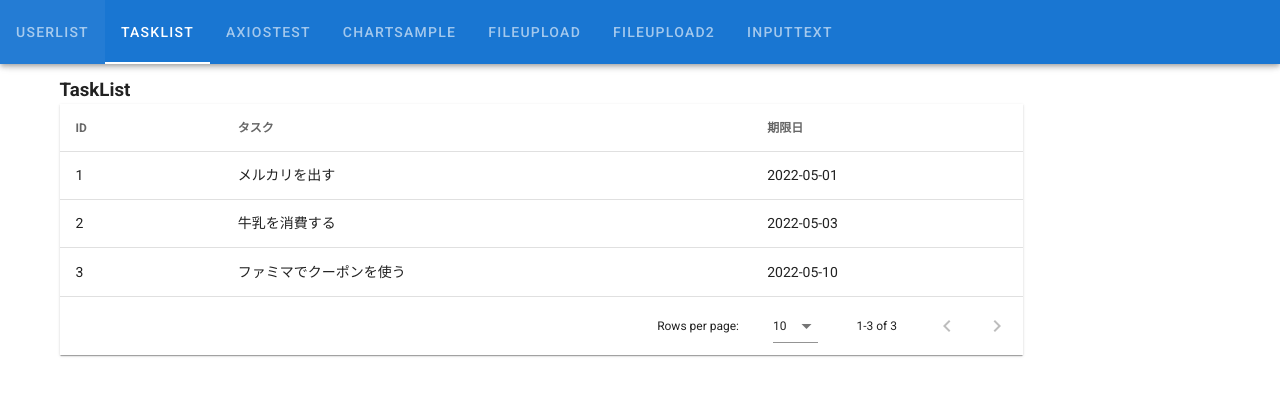
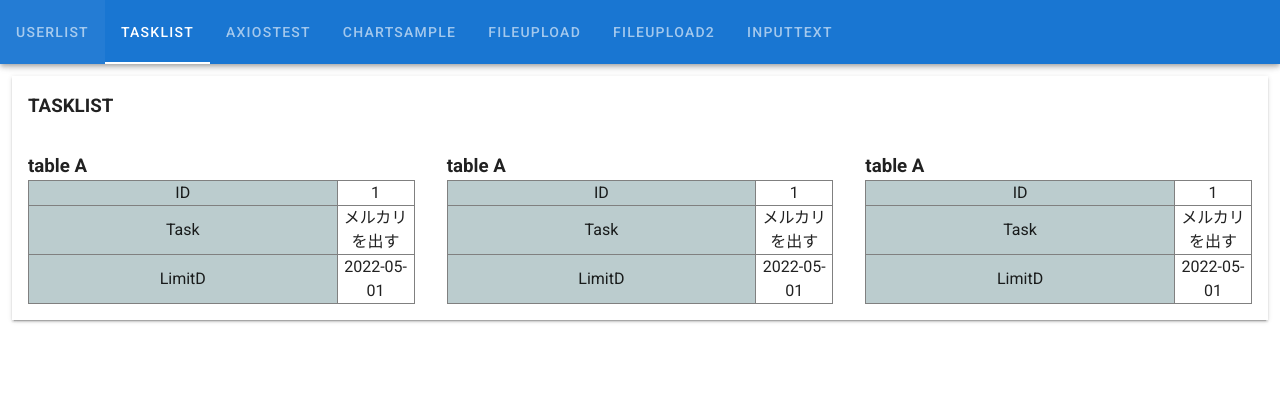
Before and after one commit to subretu/vue-sample-project, a Vue app in the folder frontend/: page /tasklist in a window 1280 px wide. Shown: the top 396 px of the page. Built offline with nearby package versions, Linux system fonts and the light colour scheme.

Commit message:
make table

```diff
--- a/frontend/src/views/TaskList.vue
+++ b/frontend/src/views/TaskList.vue
@@ -1,13 +1,68 @@
+<!-- eslint-disable vue/require-v-for-key -->
 <template>
-  <v-container>
-    <h3>TaskList</h3>
-    <v-row>
-      <v-col cols="10">
-        <v-sheet color="white" elevation="1">
-          <v-data-table :headers="headers" :items="items"></v-data-table>
-        </v-sheet>
-      </v-col>
-    </v-row>
+  <v-container class="pa-3" fluid>
+    <v-card class="translucent" tile>
+      <h3 class="pa-4">TASKLIST</h3>
+      <v-row class="ma-0">
+        <v-col class="pa-4" cols="4">
+          <h3>table A</h3>
+          <table border="1" style="border-collapse: collapse">
+            <tbody align="center">
+              <tr>
+                <th>ID</th>
+                <td v-for="item in items">{{ item.id }}</td>
+              </tr>
+              <tr>
+                <th>Task</th>
+                <td v-for="item in items">{{ item.task }}</td>
+              </tr>
+              <tr>
+                <th>LimitD</th>
+                <td v-for="item in items">{{ item.limitdate }}</td>
+              </tr>
+            </tbody>
+          </table>
+        </v-col>
+        <v-col class="pa-4" cols="4">
+          <h3>table A</h3>
+          <table border="1" style="border-collapse: collapse">
+            <tbody align="center">
+              <tr>
+                <th>ID</th>
+                <td v-for="item in items">{{ item.id }}</td>
+              </tr>
+              <tr>
+                <th>Task</th>
+                <td v-for="item in items">{{ item.task }}</td>
+              </tr>
+              <tr>
+                <th>LimitD</th>
+                <td v-for="item in items">{{ item.limitdate }}</td>
+              </tr>
+            </tbody>
+          </table>
+        </v-col>
+        <v-col class="pa-4" cols="4">
+          <h3>table A</h3>
+          <table border="1" style="border-collapse: collapse">
+            <tbody align="center">
+              <tr>
+                <th>ID</th>
+                <td v-for="item in items">{{ item.id }}</td>
+              </tr>
+              <tr>
+                <th>Task</th>
+                <td v-for="item in items">{{ item.task }}</td>
+              </tr>
+              <tr>
+                <th>LimitD</th>
+                <td v-for="item in items">{{ item.limitdate }}</td>
+              </tr>
+            </tbody>
+          </table>
+        </v-col>
+      </v-row>
+    </v-card>
   </v-container>
 </template>
 
@@ -16,38 +71,21 @@ export default {
   name: "TaskList",
   data() {
     return {
-      headers: [
-        {
-          text: "ID",
-          value: "id",
-        },
-        {
-          text: "タスク",
-          value: "task",
-        },
-        {
-          text: "期限日",
-          value: "limitdate",
-        },
-      ],
       items: [
         {
           id: 1,
           task: "メルカリを出す",
           limitdate: "2022-05-01",
         },
-        {
-          id: 2,
-          task: "牛乳を消費する",
-          limitdate: "2022-05-03",
-        },
-        {
-          id: 3,
-          task: "ファミマでクーポンを使う",
-          limitdate: "2022-05-10",
-        },
       ],
     };
   },
 };
 </script>
+<style scoped>
+th {
+  background-color: #bbccce;
+  font-weight: normal;
+  width: 80%;
+}
+</style>
```
